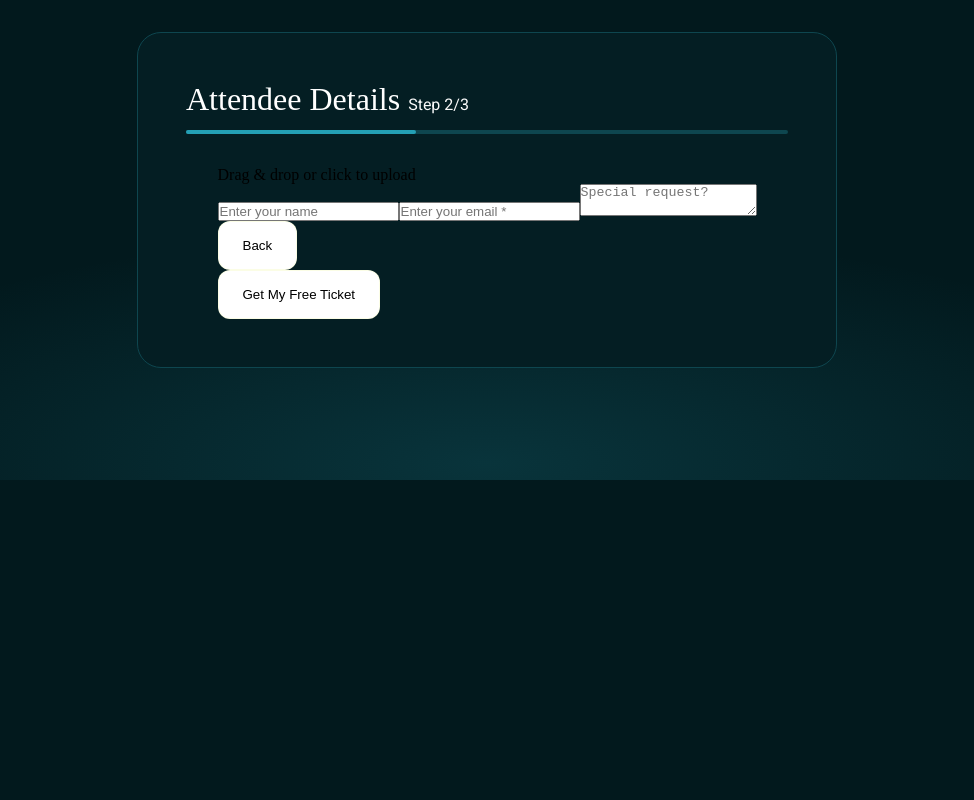
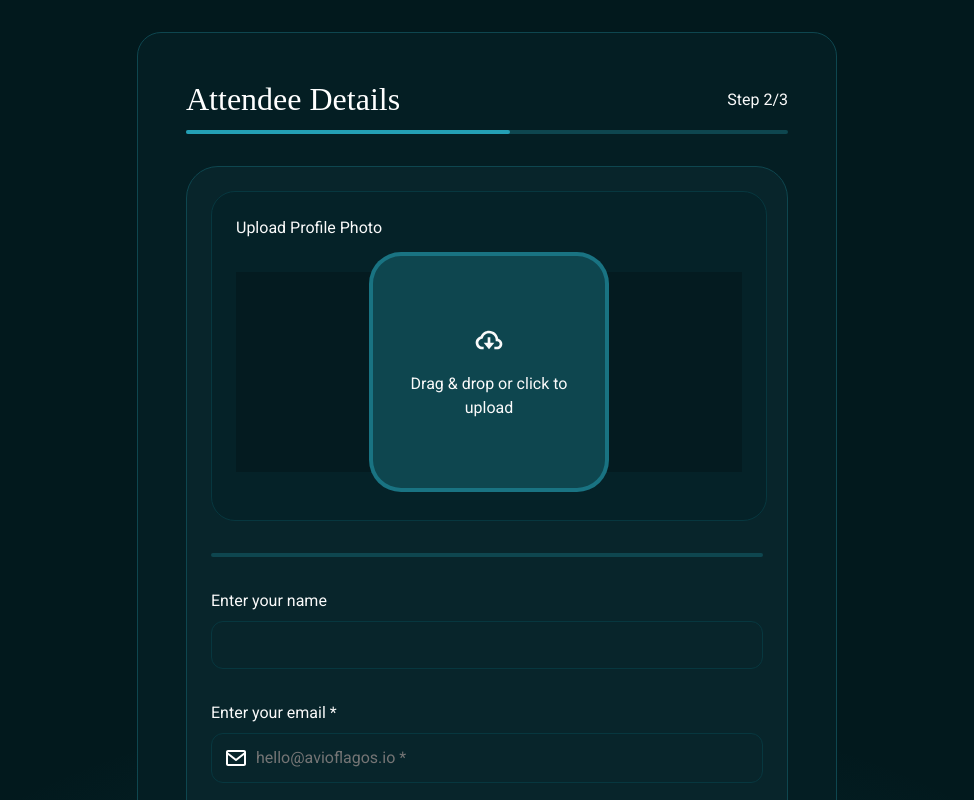
Before and after one commit to itzfahadoooo/HNG-FRONTEND-2, a React (Vite) app: page / in a window 1280 px wide. Shown: the part 240-1040 px from the top of the page, without its empty margins (233-1207 px from the left). Before the commit the page ends 800 px from the top, so only its background shows below. Built offline with nearby package versions, Linux system fonts and the light colour scheme; a web font is replaced by a local one.

Commit message:
Work on AttendeeForm

```diff
--- a/src/components/AttendeeForm/AttendeeForm.css
+++ b/src/components/AttendeeForm/AttendeeForm.css
@@ -10,10 +10,201 @@
   border: 1px solid #0e464f;
   background: #041e23;
 }
-.header{
+.form{
+    display: flex;
+padding: 24px;
+flex-direction: column;
+justify-content: center;
+align-items: flex-start;
+gap: 32px;
+align-self: stretch;
+border-radius: 32px;
+border: 1px solid #0E464F;
+background: #08252B;
+}
+.header {
+  display: flex;
+  flex-direction: column;
+  align-items: flex-start;
+  gap: 12px;
+  align-self: stretch;
+}
+.subheader {
+  display: flex;
+  align-items: center;
+  gap: 12px;
+  align-self: stretch;
+
+  justify-content: space-between;
+}
+.subheader h2 {
+  align-self: stretch;
+  color: #fff;
+  font-family: JejuMyeongjo;
+  font-size: 32px;
+  font-style: normal;
+  font-weight: 400;
+  line-height: normal;
+}
+.attendee-form .subheader span {
+  color: var(--color-grey-98, #fafafa);
+
+  /* Text/Regular/Normal */
+  font-family: Roboto;
+  font-size: 16px;
+  font-style: normal;
+  font-weight: 400;
+  line-height: 150%; /* 24px */
+}
+.attendee-form .progress-bar2 {
+  display: flex;
+  height: 4px;
+  padding-right: 278px ;
+  align-items: center;
+  align-self: stretch;
+  border-radius: 5px;
+  background: #0E464F ;
+}
+.attendee-form .progress-bar2 span {
+  width: 326px ;
+  align-self: stretch ;
+  border-radius: 5px;
+  background: #24a0b5;
+}
+
+.upload-section {
+  display: flex;
+  width: 556px;
+  padding: 24px 24px 48px 24px;
+  flex-direction: column;
+  align-items: flex-start;
+  gap: 32px;
+  border-radius: 24px;
+  border: 1px solid #07373f;
+  background: #052228;
+}
+.upload-profile {
+  color: var(--color-grey-98, #fafafa);
+  text-align: center;
+
+  /* Text/Regular/Normal */
+  font-family: Roboto;
+  font-size: 16px;
+  font-style: normal;
+  font-weight: 400;
+  line-height: 150%; /* 24px */
+}
+.upload-label {
+  display: flex;
+  height: 200px;
+  justify-content: center;
+  align-items: center;
+  gap: 10px;
+  align-self: stretch;
+  background: rgba(0, 0, 0, 0.2);
+}
+.upload-box {
+  display: flex;
+  width: 240px;
+  height: 240px;
+  padding: 24px;
+  flex-direction: column;
+  justify-content: center;
+  align-items: center;
+  gap: 16px;
+  border-radius: 32px;
+  border: 4px solid rgba(36, 160, 181, 0.5);
+  background: #0e464f;
+}
+.cloud {
+  width: 32px;
+  height: 32px;
+  flex-shrink: 0;
+  aspect-ratio: 1/1;
+}
+.upload-box {
+  /* align-self: stretch; */
+  color: var(--color-grey-98, #fafafa);
+  text-align: center;
+
+  /* Text/Regular/Normal */
+  font-family: Roboto;
+  font-size: 16px;
+  font-style: normal;
+  font-weight: 400;
+  line-height: 150%;
+}
+
+.name{
     display: flex;
 flex-direction: column;
 align-items: flex-start;
-gap: 12px;
+gap: 8px;
 align-self: stretch;
 }
+.name p{
+    align-self: stretch;
+    color: var(--color-grey-98, #FAFAFA);
+
+/* Text/Regular/Normal */
+font-family: Roboto;
+font-size: 16px;
+font-style: normal;
+font-weight: 400;
+line-height: 150%; /* 24px */
+}
+.name input{
+    display: flex;
+height: 48px;
+padding: var(--Radius-reg-2, 12px);
+align-items: center;
+gap: var(--Radius-reg, 8px);
+align-self: stretch;
+border-radius: var(--Radius-reg-2, 12px);
+border: 1px solid #07373F;
+background: none;
+}
+.email{
+    display: flex;
+flex-direction: column;
+align-items: flex-start;
+gap: 8px;
+align-self: stretch;
+}
+.enteremail{
+    align-self: stretch;
+    color: var(--color-grey-98, #FAFAFA);
+
+/* Text/Regular/Normal */
+font-family: Roboto;
+font-size: 16px;
+font-style: normal;
+font-weight: 400;
+line-height: 150%; /* 24px */
+}
+.email div{
+    display: flex;
+padding: var(--Radius-reg-2, 12px);
+align-items: center;
+gap: var(--Radius-reg, 8px);
+align-self: stretch;
+border-radius: var(--Radius-reg-2, 12px);
+border: 1px solid #07373F;
+}
+.email img{
+    width: 24px;
+height: 24px;
+}
+.email input {
+    flex: 1 0 0;
+    color: var(--color-white-solid, #FFF);
+
+/* Text/Regular/Normal */
+font-family: Roboto;
+font-size: 16px;
+font-style: normal;
+font-weight: 400;
+line-height: 150%; /* 24px */
+background: none;
+border: none;
+}
--- a/src/components/AttendeeForm/AttendeeForm.jsx
+++ b/src/components/AttendeeForm/AttendeeForm.jsx
@@ -1,5 +1,7 @@
 import { useState } from "react";
 import "./AttendeeForm.css";
+import cloud from "../../assets/cloud.svg";
+import envelope from "../../assets/envelope.svg";
 
 const AttendeeForm = ({ prevStep, nextStep }) => {
   const [formData, setFormData] = useState({
@@ -33,19 +35,23 @@ const AttendeeForm = ({ prevStep, nextStep }) => {
     <div className="attendee-form">
       <div className="header">
         <div className="subheader">
-          <h2>
-            Attendee Details <span className="step">Step 2/3</span>
-          </h2>
+          <h2>Attendee Details</h2>
+          <span className="step">Step 2/3</span>
         </div>
-        <div className="progress-bar">
+        <div className="progress-bar2">
           <span></span>
         </div>
       </div>
 
-      <form onSubmit={handleSubmit}>
+      <form className="form" onSubmit={handleSubmit}>
         <div className="upload-section">
+          <p className="upload-profile">Upload Profile Photo</p>
+
           <label htmlFor="photoUpload" className="upload-label">
-            <div className="upload-box">Drag & drop or click to upload</div>
+            <div className="upload-box">
+              <img className="cloud" src={cloud} alt="" />
+              Drag & drop or click to upload
+            </div>
             <input
               type="file"
               id="photoUpload"
@@ -55,23 +61,41 @@ const AttendeeForm = ({ prevStep, nextStep }) => {
           </label>
         </div>
 
+        <div className="progress-bar">
+          <span></span>
+        </div>
+
+        <div className="name">
+          <p>Enter your name</p>
           <input
             type="text"
             name="name"
-          placeholder="Enter your name"
+            // placeholder="Enter your name"
             value={formData.name}
             onChange={handleChange}
             required
           />
+        </div>
+
+        <div className="email">
+          <p className="enteremail">Enter your email *</p>
+          <div>
+            <img src={envelope} alt="" />
 
             <input
               type="email"
               name="email"
-          placeholder="Enter your email *"
+              placeholder="hello@avioflagos.io *"
               value={formData.email}
               onChange={handleChange}
               required
             />
+          </div>
+              </div>
+
+              <div>
+                  <p></p>
+              </div>
 
         <textarea
           name="request"
```
Also changed, not shown: src/assets/cloud.svg (added), src/assets/envelope.svg (added). Lines whose indentation alone changed are shown as unchanged.
